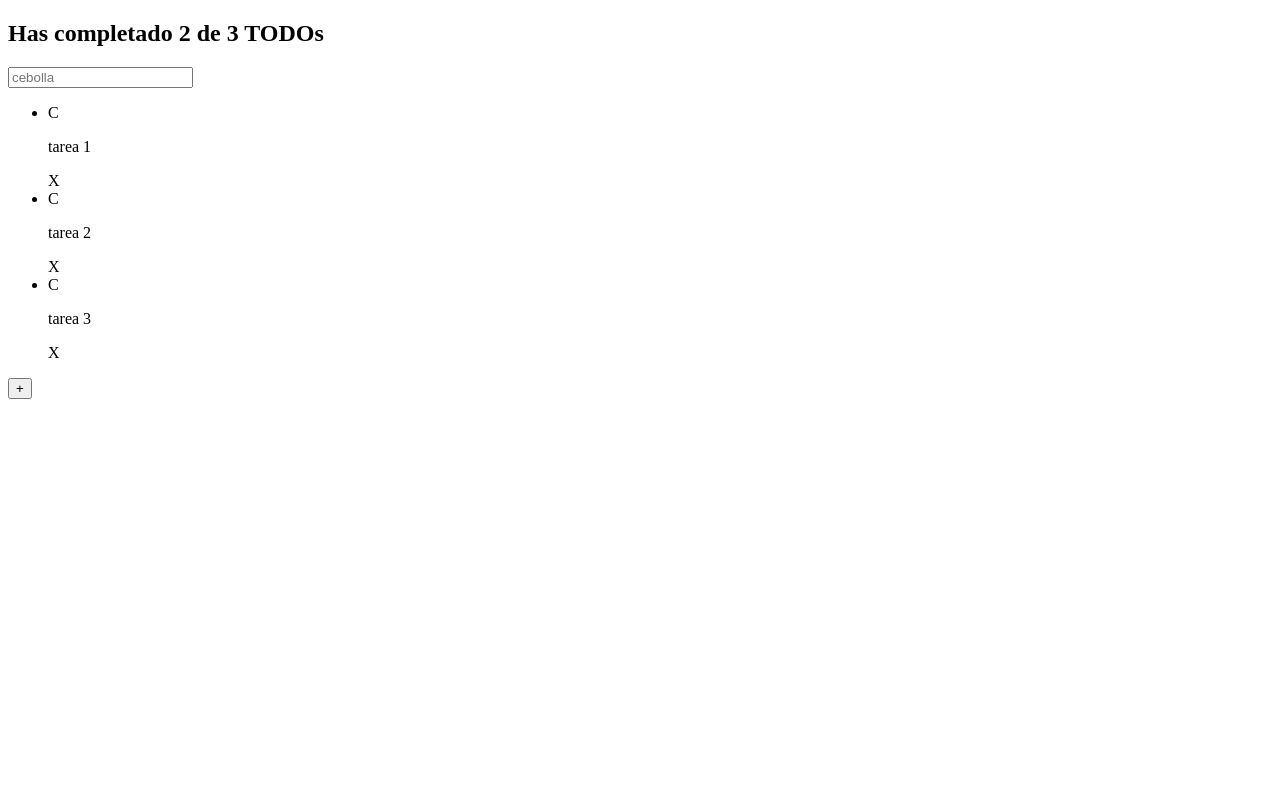
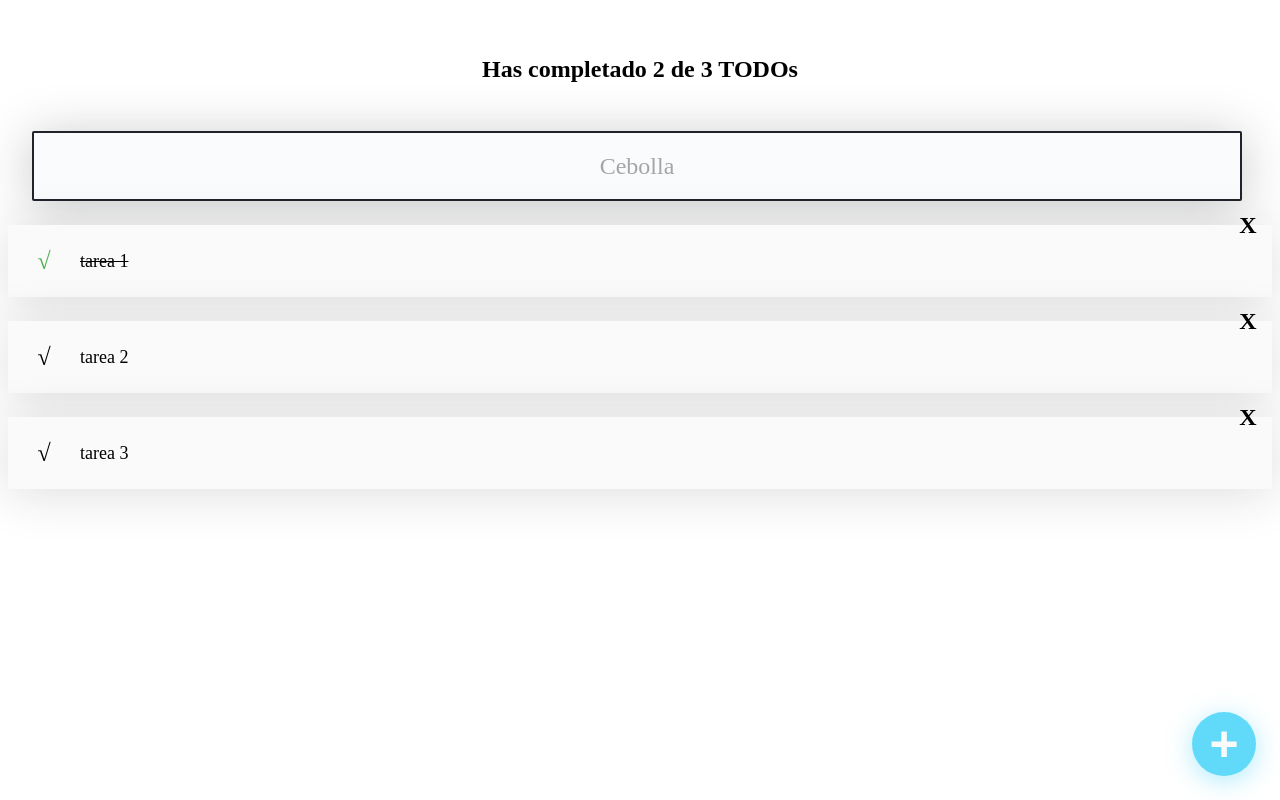
Before and after one commit to afsanchezsa/react-todoApp, a React (Create React App) app: page / in a window 1280 px wide. Built offline with nearby package versions, Linux system fonts and the light colour scheme.

Commit message:
added css

```diff
--- a/src/App.js
+++ b/src/App.js
@@ -6,7 +6,7 @@
 import {TodoItem} from './components/TodoItem';
 import {CreateTodoButton} from './components/CreateTodoButton';
 const tasks=[
-{'id':1,'text':'tarea 1', 'completed':false},
+{'id':1,'text':'tarea 1', 'completed':true},
 {'id':2,'text':'tarea 2', 'completed':false},
 {'id':3,'text':'tarea 3', 'completed':false}
 
@@ -21,7 +21,7 @@
   <TodoSearch/>
 
   <TodoList>
-    {tasks.map(t=>(<TodoItem key={t.id} text={t.text}/>))}
+    {tasks.map(t=>(<TodoItem key={t.id} text={t.text} completed={t.completed}/>))}
 
   </TodoList>
   <CreateTodoButton/>
--- a/src/components/CreateTodoButton.js
+++ b/src/components/CreateTodoButton.js
@@ -1,9 +1,10 @@
 import React from 'react';
+import './css/CreateTodoButton.css';
 
-function CreateTodoButton(){
-    return(<button>
-    +
-    </button>)
+function CreateTodoButton(props) {
+  return (
+    <button className="CreateTodoButton">+</button>
+  );
 }
 
-export {CreateTodoButton}
+export { CreateTodoButton };
--- a/src/components/TodoCounter.js
+++ b/src/components/TodoCounter.js
@@ -1,9 +1,10 @@
 import React from 'react';
+import './css/TodoCounter.css';
 
-function TodoCounter(){
-    return (
-        <h2>Has completado 2 de 3 TODOs</h2>
-    );
+function TodoCounter() {
+  return (
+    <h2 className="TodoCounter">Has completado 2 de 3 TODOs</h2>
+  );
 }
 
-export {TodoCounter} ;
+export { TodoCounter };
--- a/src/components/TodoItem.js
+++ b/src/components/TodoItem.js
@@ -1,13 +1,20 @@
 import React from 'react';
+import './css/TodoItem.css';
 
-function TodoItem(props){
-    return(<li>
-        <span>C</span>
-        <p>{props.text}</p>
-        <span>X</span>
-
-
-    </li>)
+function TodoItem(props) {
+  return (
+    <li className="TodoItem">
+      <span className={`Icon Icon-check ${props.completed && 'Icon-check--active'}`}>
+        √
+      </span>
+      <p className={`TodoItem-p ${props.completed && 'TodoItem-p--complete'}`}>
+        {props.text}
+      </p>
+      <span className="Icon Icon-delete">
+        X
+      </span>
+    </li>
+  );
 }
 
-export {TodoItem}
+export { TodoItem };
--- a/src/components/TodoSearch.js
+++ b/src/components/TodoSearch.js
@@ -1,9 +1,10 @@
 import React from 'react';
+import './css/TodoSearch.css';
 
-function TodoSearch(){
-    return(<>
-    <input placeholder='cebolla'></input>
-    </>)
+function TodoSearch() {
+  return (
+    <input className="TodoSearch" placeholder="Cebolla" />
+  );
 }
 
-export {TodoSearch}
+export { TodoSearch };
--- /dev/null
+++ b/src/components/css/CreateTodoButton.css
@@ -0,0 +1,25 @@
+.CreateTodoButton {
+    background-color: #61DAFA;
+    box-shadow: 0px 5px 25px rgba(97, 218, 250, 0.5);
+    border: none;
+    border-radius: 50%;
+    cursor: pointer;
+    font-size: 50px;
+    position: fixed;
+    bottom: 24px;
+    right: 24px;
+    font-weight: bold;
+    color: #FAFAFA;
+    display: flex;
+    justify-content: center;
+    align-items: center;
+    height: 64px;
+    width: 64px;
+
+    transform: rotate(0);
+    transition: .3s ease;
+  }
+
+  .CreateTodoButton:hover {
+    transform: rotate(224deg);
+  }
--- /dev/null
+++ b/src/components/css/TodoCounter.css
@@ -0,0 +1,6 @@
+.TodoCounter {
+    font-size: 24px;
+    text-align: center;
+    margin: 0;
+    padding: 48px;
+  }
--- /dev/null
+++ b/src/components/css/TodoItem.css
@@ -0,0 +1,49 @@
+.TodoItem {
+    background-color: #FAFAFA;
+    position: relative;
+    display: flex;
+    justify-content: center;
+    align-items: center;
+    margin-top: 24px;
+    box-shadow: 0px 5px 50px rgba(32, 35, 41, 0.15);
+  }
+
+  .TodoItem-p {
+    margin: 24px 0 24px 24px;
+    width: calc(100% - 120px);
+    font-size: 18px;
+    line-height: 24px;
+    font-weight: 400;
+  }
+  .TodoItem-p--complete {
+    text-decoration: line-through;
+  }
+
+  .Icon {
+    cursor: pointer;
+    display: flex;
+    justify-content: center;
+    align-items: center;
+    height: 48px;
+    width: 48px;
+    font-size: 24px;
+    font-weight: bold;
+    /* background-color: #CCC; */
+  }
+
+  .Icon-check {
+    position: absolute;
+    left: 12px;
+  }
+  .Icon-check--active {
+    color: #4caf50;
+  }
+
+  .Icon-delete {
+    position: absolute;
+    top: -24px;
+    right: 0;
+  }
+  .Icon-delete:hover {
+    color: red;
+  }
--- /dev/null
+++ b/src/components/css/TodoList.css
@@ -0,0 +1,5 @@
+ul {
+    margin: 0;
+    padding: 0 0 56px 0;
+    list-style: none;
+  }
--- /dev/null
+++ b/src/components/css/TodoSearch.css
@@ -0,0 +1,24 @@
+.TodoSearch {
+    background: #F9FBFC;
+    border-radius: 2px;
+    border: 2px solid #202329;
+    margin: 0 24px;
+    height: 64px;
+    width: calc(100% - 62px);
+    font-size: 24px;
+    text-align: center;
+    font-family: 'Montserrat';
+    font-weight: 400;
+    color: #1E1E1F;
+    box-shadow: 0px 5px 50px rgba(32, 35, 41, 0.25);
+  }
+
+  .TodoSearch::placeholder {
+    color: #A5A5A5;
+    font-family: 'Montserrat';
+    font-weight: 400;
+  }
+
+  .TodoSearch:focus {
+    outline-color: #61DAFA;
+  }
```
Also changed, not shown: src/components/TodoList.js (+9 -7 lines).
